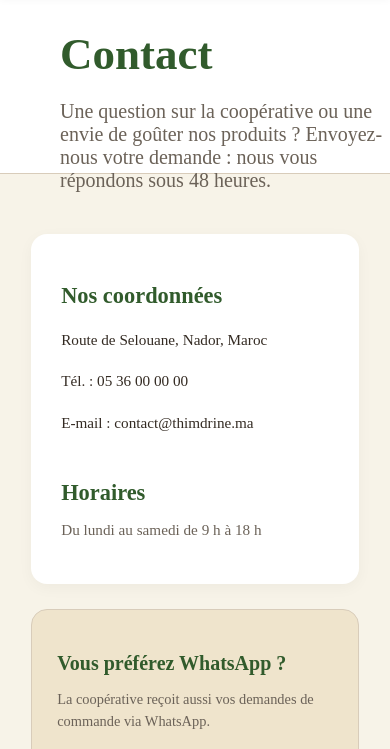
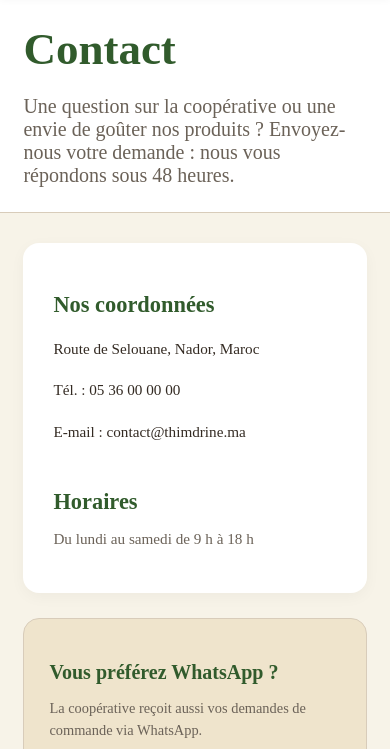
Before and after one commit to HSassouma/Thimdrine, a plain HTML site: page contact.html in a window 390 px wide. Shown: the part 84-833 px from the top of the page. Drawn offline with Linux system fonts and the light colour scheme.

Commit message:
style: responsive design pour contact.html
- hero contact sans hauteur fixe
- formulaire et blocs coordonnees / WhatsApp empiles en une seule colonne
- footer et section livraison deja couverts par les regles partagees

```diff
--- a/style.css
+++ b/style.css
@@ -926,3 +926,27 @@ body {
     gap: 10px;
   }
 }
+@media (max-width: 768px) {
+  .hero_conect {
+    height: auto;
+    padding-bottom: 15px;
+  }
+  .hero_conect h1 {
+    padding-left: 6%;
+    padding-top: 25px;
+  }
+  .hero_conect p {
+    padding-left: 6%;
+    padding-right: 6%;
+  }
+  .formulaire {
+    flex-direction: column;
+    align-items: stretch;
+    padding: 30px 6%;
+    gap: 25px;
+  }
+  #cont,
+  #div3 {
+    min-width: 0;
+  }
+}
```
